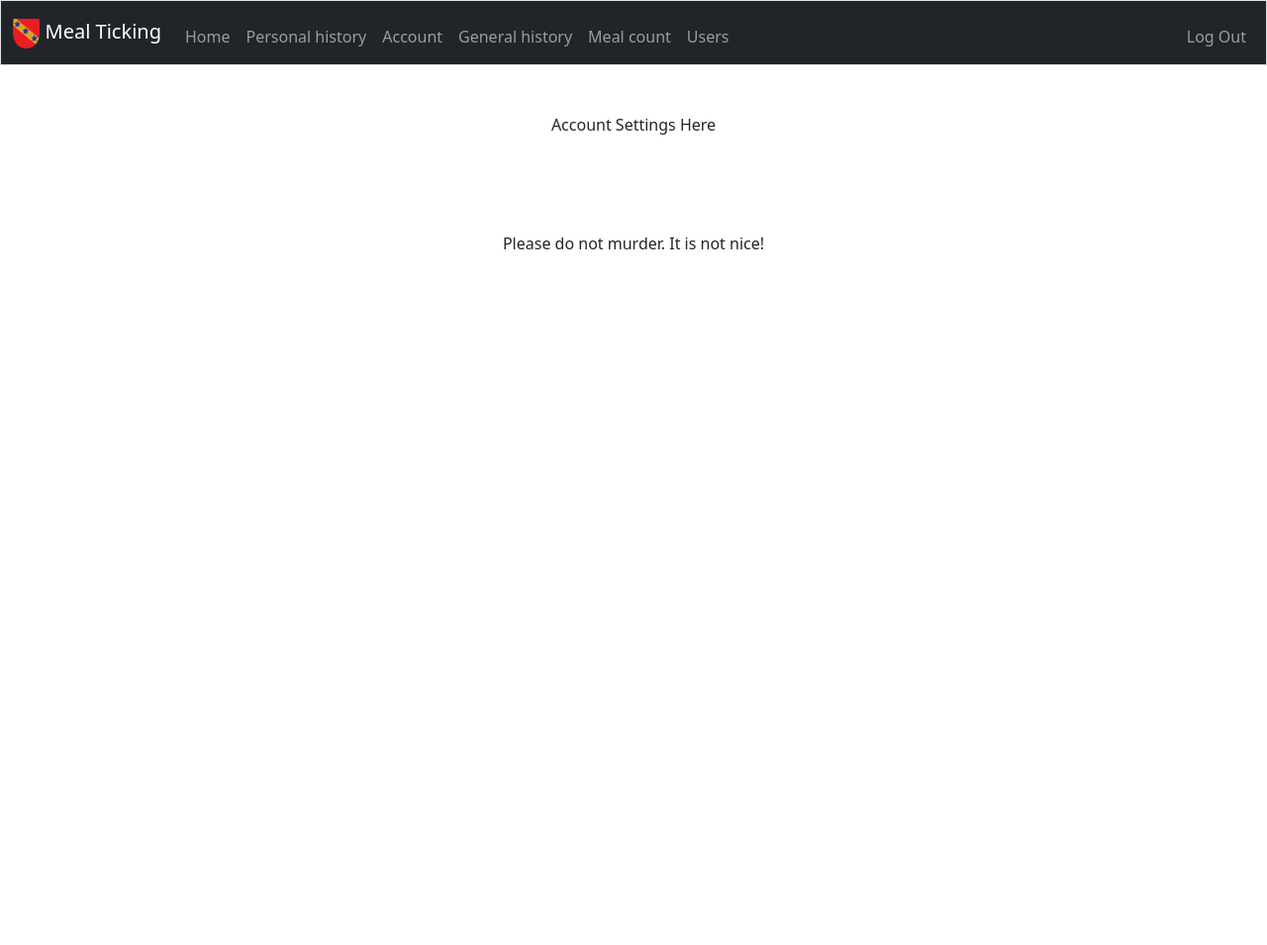
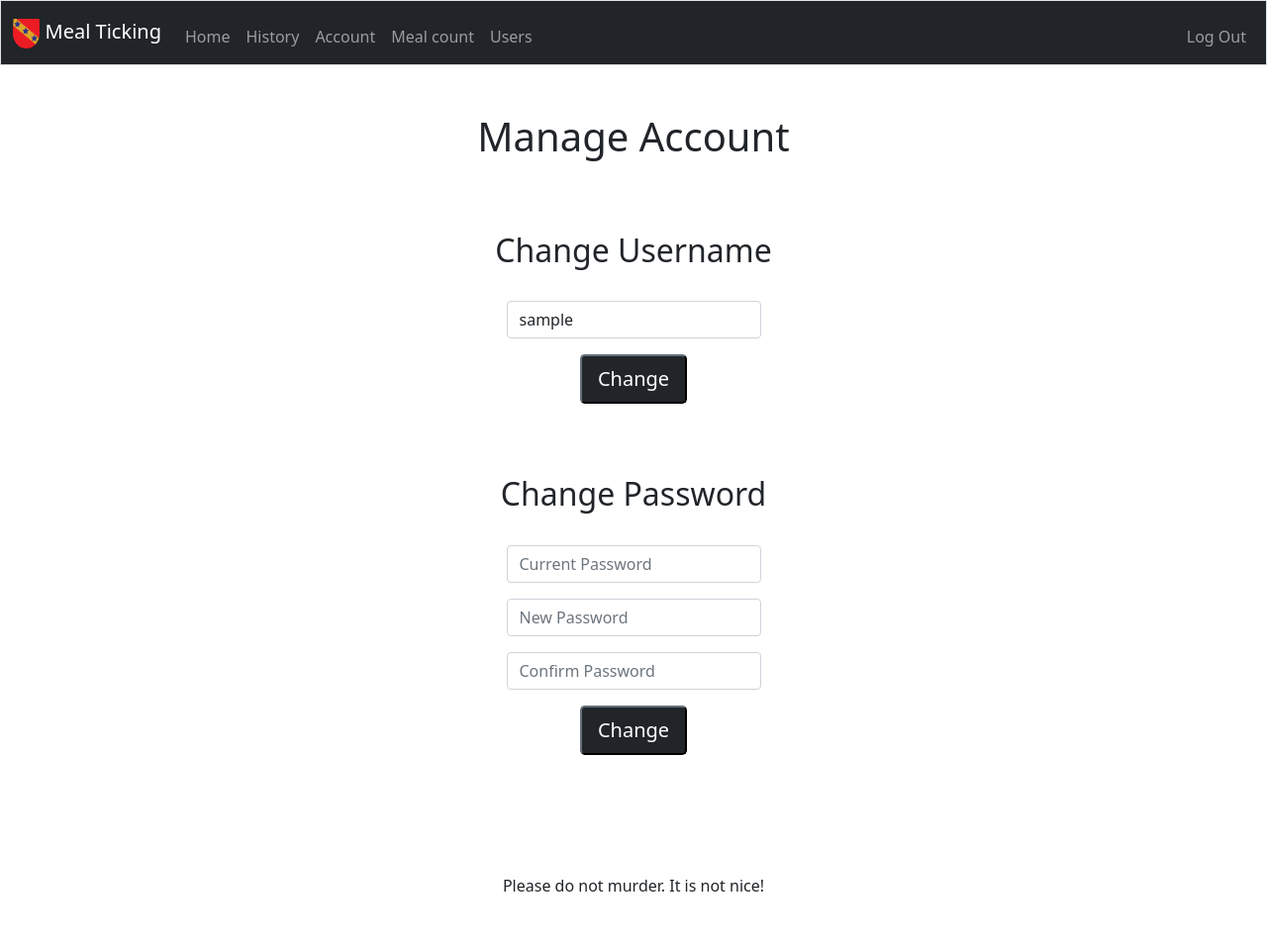
Before and after one commit to dreyyfuss/irawo-meals, a Flask app: template irawo_meals/templates/account.html in a window 1280 px wide. Shown: the whole page at 99% size. Before the commit the page ends 252 px from the top, so only its background shows below. Run offline with Flask 2, Linux system fonts and the light colour scheme; the visitor is signed in with stand-in values (Sample User, id 1); the template is opened without the code that fills it: most values are stand-ins (such as "Sample title", 1, 10 or a date in 2020); some libraries are stand-ins or nearby versions.

Commit message:
First working version

```diff
--- a/irawo_meals/routes.py
+++ b/irawo_meals/routes.py
@@ -6,6 +6,7 @@ from datetime import datetime, date, timedelta
 from flask import flash, redirect, render_template, request, session
 from werkzeug.security import check_password_hash, generate_password_hash
 import sqlite3
+import os
 
 from irawo_meals import app
 from irawo_meals.helpers import admin_required, format_weekday, login_required, management_required
@@ -26,13 +27,47 @@ def login():
     Log user in
     """
     if request.method == "POST":
-        session["user_id"] = 1
-        session["is_professional"] = True
-        session["is_admin"] = True
-        session["is_management"] = True
+        con = sqlite3.connect("irawo_meals/app.db")
+        with con:
+            # Set dictionary cursor to read database
+            con.row_factory = sqlite3.Row
+            db = con.cursor()
+
+            # Unpack login form response
+            username = request.form.get("username")
+            password = request.form.get("password")
+
+            # Get the user details from database
+            db.execute("SELECT * FROM users WHERE username = ?", (username,))
+            user = db.fetchone()
+
+            # Check if the login was valid
+            if (user == None) or (not check_password_hash(user["password"], password)):
+                flash("Incorrect username or password", "error")
+                return render_template("login.html", username=username)
+
+            # Get the groups to which the user belongs
+            db.execute("SELECT group_id FROM users_groups WHERE user_id = ?", (user["id"],))
+            groups = [i["group_id"] for i in db.fetchall()]
+
+            # Initialize the session
+            session["user_id"] = user["id"]
+            if 1 in groups:
+                session["is_admin"] = True
+            else:
+                session["is_admin"] = False
+            if 2 in groups:
+                session["is_management"] = True
+            else:
+                session["is_management"] = False
+            if 3 in groups:
+                session["is_professional"] = True
+            else:
+                session["is_professional"] = False
+
         return redirect("/")
-
     else:
+        session.clear()
         return render_template("login.html")
 
 
@@ -55,42 +90,207 @@ def index():
     """
     Display form for meal ticking
     """
+    allowance = 7
+    current_date = date.today()
+
     if request.method == "POST":
+        con = sqlite3.connect("irawo_meals/app.db")
+        with con:
+            # Set dictionary cursor to read database
+            con.row_factory = sqlite3.Row
+            db = con.cursor()
+
+            # Unpack form response
+            for i in range(1, allowance+1):
+                meal_date = current_date + timedelta(days=i)
+                lunch = request.form.get(f"lunch{meal_date}")
+                dinner = request.form.get(f"dinner{meal_date}")
+                breakfast = request.form.get(f"breakfast{meal_date}")
+
+                print(lunch, dinner, breakfast)
+
+                # Check if database record already exists
+                db.execute(
+                    "SELECT * FROM meals WHERE user_id = ? AND date = ?",
+                    (session["user_id"], meal_date)
+                )
+                if not db.fetchone():
+                    print("entered conditional")
+                    # Add record to meals table
+                    db.execute(
+                        "INSERT INTO meals(date, user_id, breakfast, lunch, dinner) VALUES (?, ?, ?, ?, ?)",
+                        (meal_date, session["user_id"], breakfast, lunch, dinner)
+                    )
+                    db.execute(
+                        "SELECT * FROM meals WHERE user_id = ? AND date = ?",
+                        (session["user_id"], meal_date)
+                    )
+                else:
+                    # Update the record in meals table
+                    print("entered else")
+                    db.execute(
+                        """UPDATE meals SET (breakfast, lunch, dinner) = (?, ?, ?)
+                        WHERE user_id = ? and date = ?""",
+                        (breakfast, lunch, dinner, session["user_id"], meal_date)
+                    )
+
         return redirect("/")
 
     else:
-        current_date = date.today()
-        week = [current_date + timedelta(days=i) for i in range(1, 8)]
+        week = [current_date + timedelta(days=i) for i in range(1, allowance+1)]
 
-        return render_template("index.html", week=week)
+        con = sqlite3.connect("irawo_meals/app.db")
+        with con:
+            # Set dictionary cursor to read database
+            con.row_factory = sqlite3.Row
+            db = con.cursor()
+
+            # Get current username
+            db.execute("SELECT * FROM users WHERE id = ?", (session["user_id"],))
+            username = db.fetchone()["username"]
+
+            # Get already ticked meals
+            db.execute(
+                "SELECT * FROM meals WHERE user_id = ? AND date > ? ORDER BY date ASC LIMIT ?",
+                (session["user_id"], current_date, allowance)
+            )
+            meals = db.fetchall()
+            # Ensure the length of the meals list is up to the allowance
+            while len(meals) < allowance:
+                meals.append(None)
+
+        return render_template("index.html", week=week, username=username, meals=meals)
 
 
-@app.route("/personal_history", methods=["GET", "POST"])
+@app.route("/history", methods=["GET", "POST"])
 @login_required
-def personal_history():
+def history():
     """
     Display meal ticking history for user between selected dates
     """
     if request.method == "POST":
-        return redirect("/personal_history")
+        con = sqlite3.connect("irawo_meals/app.db")
+        with con:
+            # Set dictionary cursor to read database
+            con.row_factory = sqlite3.Row
+            db = con.cursor()
+
+            # Unpack form responses
+            username = request.form.get("username")
+            user_id = request.form.get("user_id")
+            start_date = request.form.get("start_date")
+            end_date = request.form.get("end_date")
+
+            # Get meals within required date
+            db.execute(
+                "SELECT * FROM meals WHERE date >= ? AND date <= ? AND user_id = ?",
+                (start_date, end_date, user_id)
+            )
+            records = db.fetchall()
+
+            return render_template(
+                "history.html", start_date=start_date, end_date=end_date,
+                records=records, user_id=user_id, username=username
+            )
 
     else:
-        records = [{"Date":date.today(), "Lunch":"Late", "Dinner":"Normal", "Breakfast":"Packed"},
-                    {"Date":date.today(), "Lunch":"Late", "Dinner":"Normal", "Breakfast":"Packed"}]
-        return render_template("personal_history.html", records=records)
+        con = sqlite3.connect("irawo_meals/app.db")
+        with con:
+            # Set dictionary cursor to read database
+            con.row_factory = sqlite3.Row
+            db = con.cursor()
+
+            # Get name of current user
+            db.execute("SELECT username FROM users WHERE id = ?", (session["user_id"],))
+            username = db.fetchone()["username"]
+
+        return render_template("history.html", user_id=session["user_id"], username=username)
 
 
-@app.route("/account")
+@app.route("/account", methods=["GET"])
 @login_required
 def account():
     """
     Allows user to manage account (change username & password)
     """
-    if request.method == "POST":
-        return redirect("/account")
+    con = sqlite3.connect("irawo_meals/app.db")
+    with con:
+        # Set dictionary cursor to read database
+        con.row_factory = sqlite3.Row
+        db = con.cursor()
 
-    else:
-        return render_template("account.html")
+        # Get current username
+        db.execute("SELECT * FROM users WHERE id = ?", (session["user_id"],))
+        username = db.fetchone()["username"]
+
+    return render_template("account.html", current_username=username)
+
+
+@app.route("/account/username", methods=["POST"])
+@login_required
+def change_username():
+    """
+    Change username of current user
+    """
+    con = sqlite3.connect("irawo_meals/app.db")
+    with con:
+        # Set dictionary cursor to read database
+        con.row_factory = sqlite3.Row
+        db = con.cursor()
+
+        # Unpack form response
+        new_username = request.form.get("username")
+
+        # Check if username is already taken
+        db.execute("SELECT username FROM users")
+        usernames = [record["username"] for record in db.fetchall()]
+
+        if new_username in usernames:
+            flash("That username is already taken", "warning")
+            return redirect("/account")
+        else:
+            # Change username in database
+            db.execute("UPDATE users SET username = ? WHERE id = ?", (new_username, session["user_id"]))
+
+    return redirect("/")
+
+
+@app.route("/account/password", methods=["POST"])
+@login_required
+def change_password():
+    """
+    Change password of current user
+    """
+    con = sqlite3.connect("irawo_meals/app.db")
+    with con:
+        # Set dictionary cursor to read database
+        con.row_factory = sqlite3.Row
+        db = con.cursor()
+
+        # Get current password hash
+        db.execute("SELECT * FROM users WHERE id = ?", (session["user_id"],))
+        current_hash = db.fetchone()["password"]
+
+        # Unpack form response
+        current_password = request.form.get("current_password")
+        new_password = request.form.get("new_password")
+        confirmation = request.form.get("confirmation")
+
+        # Check if current password is correct
+        if not check_password_hash(current_hash, current_password):
+            flash("Incorrect current password")
+            return redirect("/account")
+
+        # Check if new password matches confirmation
+        if not (new_password == confirmation):
+            flash("New password and confirmation do not match")
+            return redirect("/account")
+
+        # Add new password hash to database
+        new_hash = generate_password_hash(new_password)
+        db.execute("UPDATE users SET password = ? WHERE id = ?", (new_hash, session["user_id"]))
+
+    return redirect("/login")
 
 
 @app.route("/meal_count")
@@ -104,16 +304,54 @@ def meal_count():
         return redirect("/meal_count")
 
     else:
-        pb = 4
-        nb = 9
-        pl = 2
-        nl = 6
-        ll = 3
-        nd = 12
-        ld = 2
-        meals = {"Packed Breakfast":pb, "Normal Breakfast":nb, "Packed Lunch":pl,
-                "Normal Lunch":nl, "Late Lunch":ll, "Normal Dinner":nd, "Late Dinner":ld}
-        return render_template("meal_count.html", meals=meals)
+        con = sqlite3.connect("irawo_meals/app.db")
+        with con:
+            # Set dictionary cursor to read database
+            con.row_factory = sqlite3.Row
+            db = con.cursor()
+
+            # Get current date
+            current_date = date.today()
+
+            # Get all the meals on that day
+            db.execute("SELECT * FROM meals WHERE date = ?", (current_date + timedelta(days=1),))
+            meals = db.fetchall()
+
+            # Count each meal type
+            count = {
+                "Normal Lunch":0,
+                "Late Lunch":0,
+                "Packed Lunch":0,
+                "Normal Dinner":0,
+                "Late Dinner":0,
+                "Normal Breakfast":0,
+                "Packed Breakfast":0
+            }
+
+            for meal in meals:
+
+                # Count lunch type
+                if meal["lunch"] == "normal":
+                    count["Normal Lunch"] += 1
+                elif meal["lunch"] == "late":
+                    count["Late Lunch"] += 1
+                elif meal["lunch"] == "packed":
+                    count["Packed Lunch"] += 1
+
+                # Count dinner type
+                if meal["dinner"] == "normal":
+                    count["Normal Dinner"] += 1
+                if meal["dinner"] == "late":
+                    count["Late Dinner"] += 1
+
+                # Count breakfast type
+                if meal["breakfast"] == "normal":
+                    count["Normal Breakfast"] += 1
+                if meal["breakfast"] == "packed":
+                    count["Packed Breakfast"] += 1
+
+
+        return render_template("meal_count.html", meal_count=count)
 
 
 @app.route("/general_history", methods=["GET", "POST"])
@@ -149,12 +387,84 @@ def manage_users():
     Delete users
     Reset user passwords
     """
+    con = sqlite3.connect("irawo_meals/app.db")
+    with con:
+        # Set dictionary cursor to read database
+        con.row_factory = sqlite3.Row
+        db = con.cursor()
+
+        if request.method == "POST":
+            return redirect("/manage_users")
+
+        else:
+            # Get list of all users
+            db.execute("SELECT * FROM users WHERE id > 1")
+            users = db.fetchall()
+
+            return render_template("manage_users.html", users=users)
+
+
+@app.route("/users/history", methods=["POST"])
+@login_required
+def user_history():
+    """
+    Display meal ticking history for user between selected dates
+    """
     if request.method == "POST":
-        return redirect("/manage_users")
+        con = sqlite3.connect("irawo_meals/app.db")
+        with con:
+            # Set dictionary cursor to read database
+            con.row_factory = sqlite3.Row
+            db = con.cursor()
 
-    else:
-        users = ["Anthony Alikah", "Ibukun Afolami", "John Onyejegbu"]
-        return render_template("manage_users.html", users=users)
+            # Unpack form response
+            user_id = request.form.get("user_id")
+
+            # Get name of user
+            db.execute("SELECT username FROM users WHERE id = ?", (user_id,))
+            username = db.fetchone()["username"]
+
+            return render_template("history.html", user_id=user_id, username=username)
+
+
+@app.route("/users/reset", methods=["POST"])
+@login_required
+@admin_required
+def reset_password():
+    con = sqlite3.connect("irawo_meals/app.db")
+    with con:
+        # Set dictionary cursor to read database
+        db = con.cursor()
+
+        # Get user to reset password
+        user_id = request.form.get("user_id")
+
+        # Reset user password in database
+        new_hash = generate_password_hash("")
+        db.execute("UPDATE users SET password = ? WHERE id = ?", (new_hash, user_id))
+
+    return redirect("/users/manage")
+
+
+@app.route("/users/delete", methods=["POST"])
+@login_required
+@admin_required
+def delete_user():
+    con = sqlite3.connect("irawo_meals/app.db")
+    with con:
+        # Set dictionary cursor to read database
+        db = con.cursor()
+
+        # Get user to delete from form
+        user_id = request.form.get("user_id")
+
+        # Delete user from database
+        db.execute("DELETE FROM users_groups WHERE user_id = ?", (user_id,))
+        db.execute("DELETE FROM meals WHERE user_id = ?", (user_id,))
+        db.execute("DELETE FROM users WHERE id = ?", (user_id,))
+
+    return redirect("/users/manage")
+
 
 @app.route("/users/add", methods=["GET", "POST"])
 @login_required
@@ -164,7 +474,48 @@ def add_users():
     Add new users
     """
     if request.method == "POST":
-        return redirect("/users/manage")
+        con = sqlite3.connect("irawo_meals/app.db")
+        with con:
+            # Set dictionary cursor to read database
+            con.row_factory = sqlite3.Row
+            db = con.cursor()
+
+            # Unpack form response
+            username = request.form.get("username")
+            password = generate_password_hash(request.form.get("password"))
+            admin = request.form.get("admin")
+            management = request.form.get("management")
+            professional = request.form.get("professional")
+
+            # Check if user exists
+            db.execute("SELECT username FROM users")
+            usernames = [record["username"] for record in db.fetchall()]
+            if username in usernames:
+                flash("That username is already taken", "warning")
+                return redirect("/users/add")
+            else:
+                # Add new user to users table
+                db.execute("INSERT INTO users (username, password) VALUES (?, ?)", (username, password))
+                db.execute("SELECT * FROM users WHERE username = ?", (username,))
+                new_user = db.fetchone()
+                # Add user to appropriate groups
+                if admin == "on":
+                    db.execute(
+                        "INSERT INTO users_groups(user_id, group_id) VALUES(?, 1)",
+                        (new_user["id"],)
+                    )
+                if management == "on":
+                    db.execute(
+                        "INSERT INTO users_groups(user_id, group_id) VALUES(?, 2)",
+                        (new_user["id"],)
+                    )
+                if professional == "on":
+                    db.execute(
+                        "INSERT INTO users_groups(user_id, group_id) VALUES(?, 3)",
+                        (new_user["id"],)
+                    )
+
+            return redirect("/users/manage")
 
     else:
         return render_template("add_users.html")
--- a/irawo_meals/templates/account.html
+++ b/irawo_meals/templates/account.html
@@ -5,5 +5,35 @@
 {% endblock %}
 
 {% block main %}
-    Account Settings Here
+    <div class="container mb-4">
+        <h1>Manage Account</h1>
+    </div>
+    <br><br>
+    <div class="mb-4">
+        <h2>Change Username</h2>
+        <br>
+        <form action="/account/username" method="post">
+            <div class="mb-3">
+                <input autocomplete="off" class="form-control mx-auto w-auto" name="username" placeholder="Username" type="text" value="{{ current_username }}">
+            </div>
+            <button type="submit" class="btn-dark btn-lg">Change</button>
+        </form>
+    </div>
+    <br><br>
+    <div class="mb-4">
+        <h2>Change Password</h2>
+        <br>
+        <form action="/account/password" method="post">
+            <div class="mb-3">
+                <input autocomplete="off" class="form-control mx-auto w-auto" name="current_password" placeholder="Current Password" type="password">
+            </div>
+            <div class="mb-3">
+                <input autocomplete="off" class="form-control mx-auto w-auto" name="new_password" placeholder="New Password" type="password">
+            </div>
+            <div class="mb-3">
+                <input autocomplete="off" class="form-control mx-auto w-auto" name="confirmation" placeholder="Confirm Password" type="password">
+            </div>
+            <button type="submit" class="btn-dark btn-lg">Change</button>
+        </form>
+    </div>
 {% endblock %}
--- a/irawo_meals/templates/add_users.html
+++ b/irawo_meals/templates/add_users.html
@@ -14,19 +14,19 @@
                 <input class="form-control mx-auto w-auto" id="password" name="password" placeholder="Password" type="password">
             </div>
             <div class="form-check form-check-inline mb-4">
-                <input class="check_input" name="admin" type="checkbox" value="" id="admin-check">
+                <input class="check_input" name="admin" type="checkbox" id="admin-check">
                 <label class="check_label" for="admin-check">
                     Admin
                 </label>
             </div>
             <div class="form-check form-check-inline mb-4">
-                <input class="check_input" name="management" type="checkbox" value="" id="management-check">
+                <input class="check_input" name="management" type="checkbox" id="management-check">
                 <label class="check_label" for="management-check">
                     Management
                 </label>
             </div>
             <div class="form-check form-check-inline mb-4">
-                <input class="check_input" name="professional" type="checkbox" value="" id="professional-check">
+                <input class="check_input" name="professional" type="checkbox" id="professional-check">
                 <label class="check_label" for="professional-check">
                     Professional
                 </label>
--- a/irawo_meals/templates/layout.html
+++ b/irawo_meals/templates/layout.html
@@ -24,10 +24,9 @@
                     {% if session["user_id"] %}
                         <ul class="navbar-nav me-auto mt-2">
                             <li class="nav-item"><a class="nav-link" href="/">Home</a></li>
-                            <li class="nav-item"><a class="nav-link" href="/personal_history">Personal history</a></li>
+                            <li class="nav-item"><a class="nav-link" href="/history">History</a></li>
                             <li class="nav-item"><a class="nav-link" href="/account">Account</a></li>
                             {% if session["is_management"] %}
-                                <li class="nav-item"><a class="nav-link" href="/general_history">General history</a></li>
                                 <li class="nav-item"><a class="nav-link" href="/meal_count">Meal count</a></li>
                             {% endif %}
                             {% if session["is_admin"] %}
@@ -49,7 +48,7 @@
 
         {% if get_flashed_messages() %}
             <header>
-                <div>
+                <div class="alert alert-warning">
                     {{ get_flashed_messages() | join(" ") }}
                 </div>
             </header>
--- a/irawo_meals/templates/meal_count.html
+++ b/irawo_meals/templates/meal_count.html
@@ -11,13 +11,13 @@
     <br>
     <div class="container table-responsive text-left">
         <table class="table table-bordered">
-            {% for meal in meals %}
+            {% for meal in meal_count %}
                 <tr>
                     <td>
                         {{ meal }}
                     </td>
                     <td>
-                        {{ meals[meal] }}
+                        {{ meal_count[meal] }}
                     </td>
                 </tr>
             {% endfor %}
```
Also changed, not shown: irawo_meals/createDB.txt (added, +44 -0 lines), irawo_meals/templates/general_history.html (deleted, +0 -9 lines), irawo_meals/templates/history.html (added, +62 -0 lines), irawo_meals/templates/index.html (+15 -12 lines), irawo_meals/templates/manage_users.html (+17 -5 lines), irawo_meals/templates/personal_history.html (deleted, +0 -42 lines), 1 other file.
